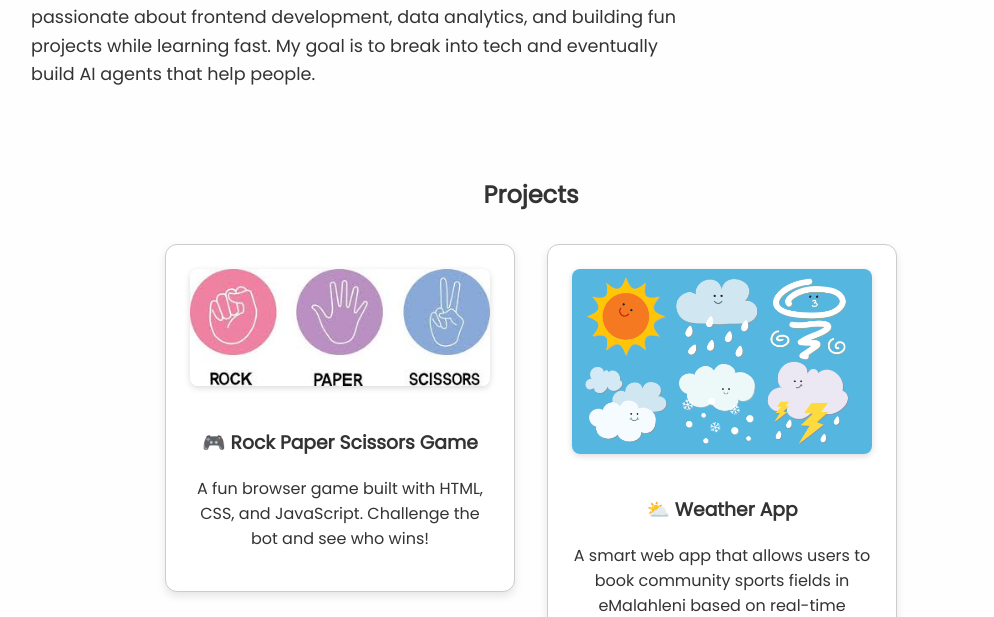
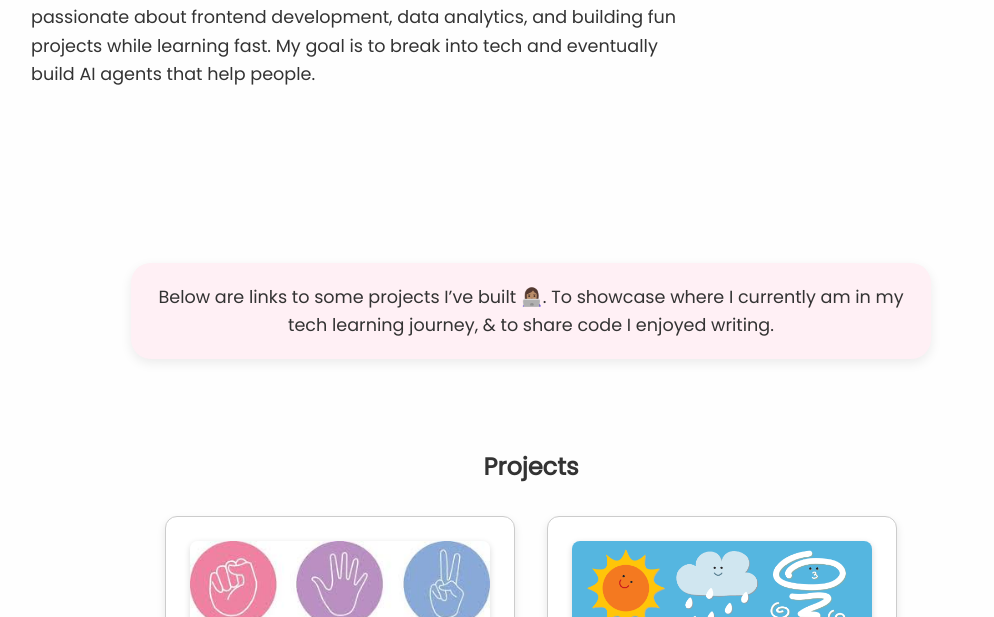
Before and after one commit to Phozi719/Phozi719.github.io, a plain HTML site: page index.html in a window 1280 px wide. Shown: the part 553-1170 px from the top of the page, without its empty margins (109-1103 px from the left). Drawn offline with Linux system fonts and the light colour scheme.

Commit message:
projects into

```diff
--- a/index.html
+++ b/index.html
@@ -40,6 +40,14 @@
     </div>
   </div>
 </section>
+<section id="projectIntro">
+  <div class="project-intro">
+    <p>
+      Below are links to some projects I’ve built 👩🏽‍💻.
+      To showcase where I currently am in my tech learning journey, & to share code I enjoyed writing.
+    </p>
+  </div>
+</section>
 
 
   <!-- 🚀 Projects -->
--- a/styles.css
+++ b/styles.css
@@ -175,3 +175,20 @@ body {
   50% { transform: translateY(-10px); }
   100% { transform: translateY(0px); }
 }
+#projectIntro {
+  padding: 40px;
+  max-width: 800px;
+  margin: 60px auto 30px auto;
+  text-align: center;
+}
+
+.project-intro p {
+  font-size: 1.1rem;
+  color: #333;
+  background-color: #fff0f5;
+  padding: 20px;
+  border-radius: 20px;
+  box-shadow: 0 4px 12px rgba(0,0,0,0.08);
+  font-family: 'Poppins', sans-serif;
+  line-height: 1.6;
+}
```
